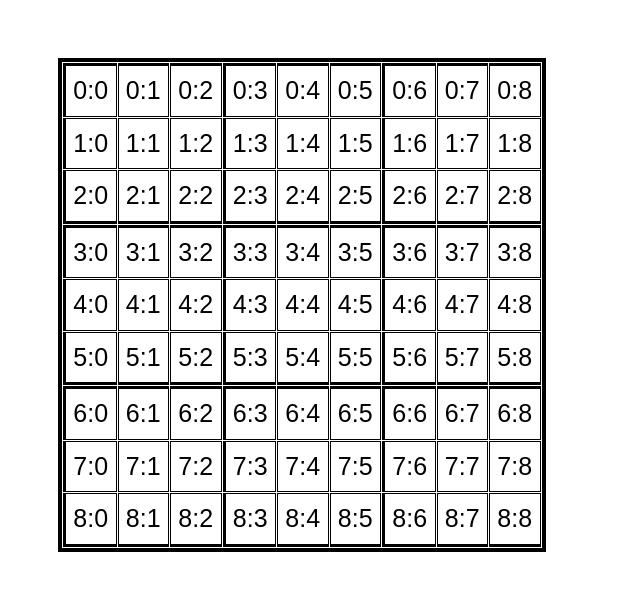
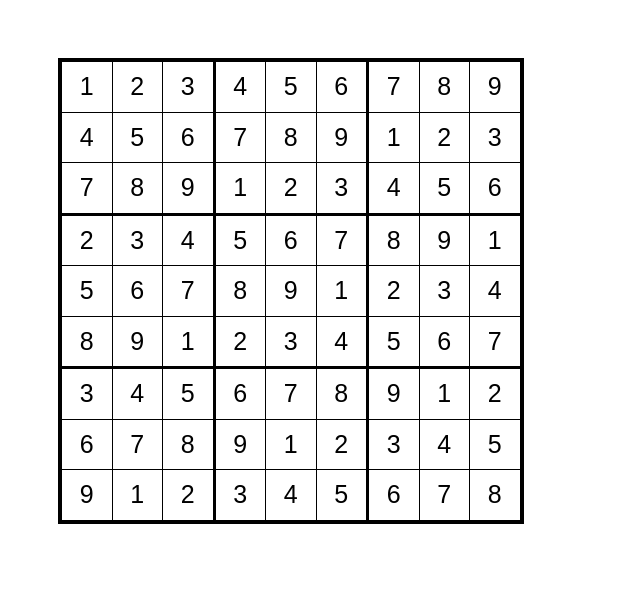
Before and after one commit to PrtLn/SudokuGame, a plain HTML site: page index.html in a window 1280 px wide. Shown: the whole page, without its empty margins (0-640 px from the left). Drawn offline with Linux system fonts and the light colour scheme.

Commit message:
preparing stage. creating Generator class for fill and offset of numbers

```diff
--- a/index.html
+++ b/index.html
@@ -90,7 +90,8 @@
 					}
 				}
 			}
-			that.table = table;  // creating a global context for table variable
+			// creating a global context for table and expo variables
+			that.table = table;
 			that.expo = expo;
 		}
 
@@ -110,9 +111,36 @@
 			}
 		}
 
+		// Create a constructor for type Generator, which will be responsible for the generation of the basic values and mixing techniques
+		app.Generator = function(area)
+		{
+			var that = this;
+			var area = area || 3;
+			var expo = area * area;
+			var base = [].fillIncrement(expo, 1);
+			var values = [];
+			// create a baseline grid
+			for (var i = 0; i < expo; i++) {
+				var row = [];
+				// offset the base array by 1 to each row
+				var start = (i % area) * area + parseInt(i / area, 10);
+					for (var j = 0; j < expo; j++) {
+						row.push(base.slice(start, expo).concat(base)[j]);
+					}
+					values.push(row);
+				}
+				// the variables available from the outside
+				that.values = values;
+				that.expo = expo;
+				that.area = area;
+		}
+
 		// invoke app
 		var tbl = new app.Sudoku();
 		document.body.appendChild(tbl.table);
+		// invoke the fill method for table through generator class
+		var generator = new app.Generator();
+		tbl.fill(generator.values);
 
 	</script>
 
--- a/style.css
+++ b/style.css
@@ -10,7 +10,7 @@ html {
 .sudoku {
 	display: inline-table;
 	border: solid 4px;
-	border-spacing: 1px;
+	border-collapse: collapse;
 }
 .sudoku td {
 	border: solid 1px;
```
